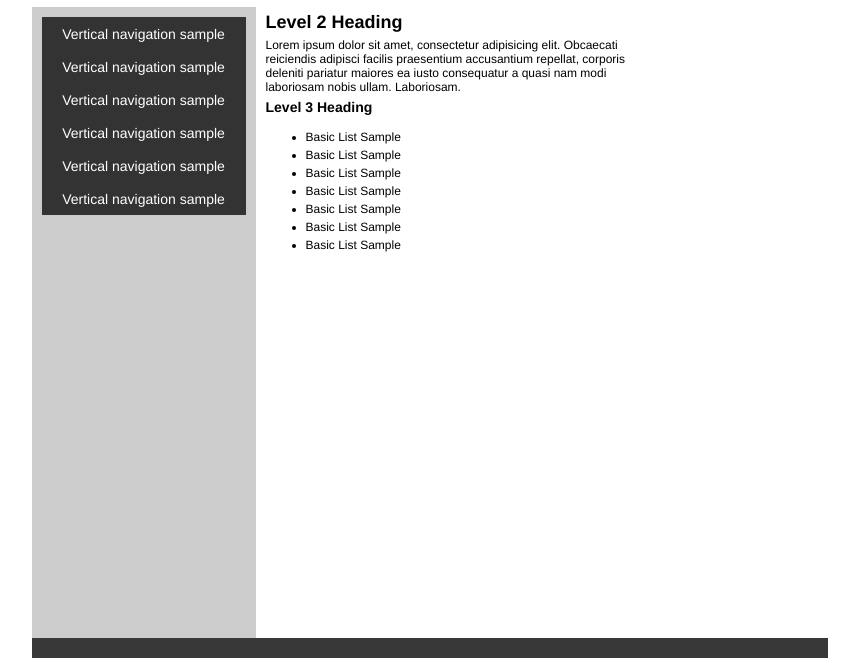
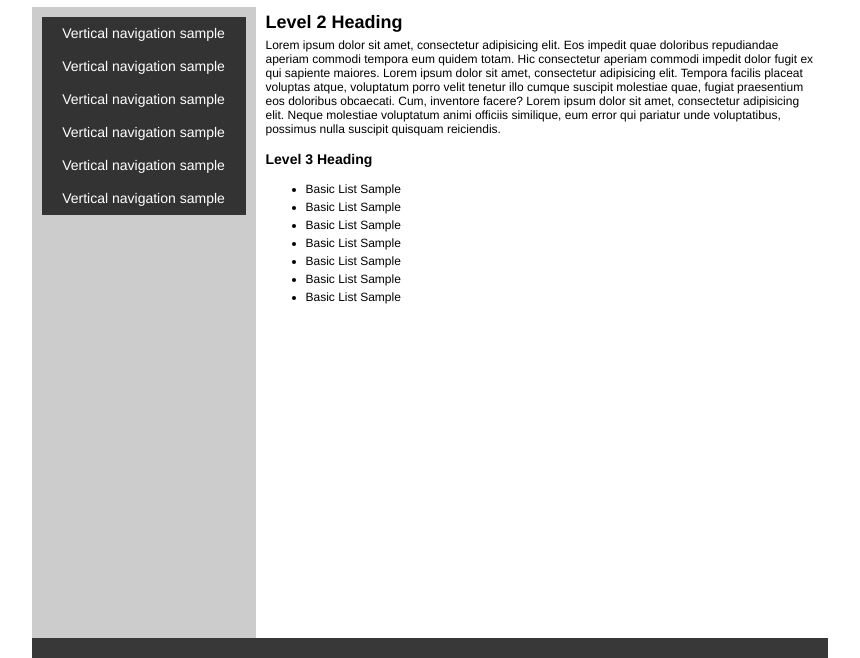
Before and after one commit to AlexeyBarkow/ex-rs, a plain HTML site: page workshop/index.html in a window 1280 px wide. Shown: the part 142-800 px from the top of the page, without its empty margins (210-1070 px from the left). Drawn offline with Linux system fonts and the light colour scheme.

```diff
--- a/workshop/css/stylesheet.css
+++ b/workshop/css/stylesheet.css
@@ -75,8 +75,8 @@
     text-align: center;
 }
 	nav li {
-		padding-top: 9px;
-		padding-bottom: 8px;
+		padding-top: 8px;
+		padding-bottom: 9px;
 		color: #fff;
 		font-size: 14px;
 	}
@@ -91,13 +91,14 @@
 }
 
 .main {
-	width: 400px;
+	width: 550px;
 	padding: 10px;
 	font-size: 12px;
 }
 
-	.main ul {
-		margin-top:15px;
+	.main h3 {
+		margin-bottom:15px;
+		margin-top: 15px;
 	}
 
 	.main * {
--- a/workshop/index.html
+++ b/workshop/index.html
@@ -82,7 +82,7 @@
 			</div>
 			<main class="main">
 				<h2>Level 2 Heading</h2>
-				<p>Lorem ipsum dolor sit amet, consectetur adipisicing elit. Obcaecati reiciendis adipisci facilis praesentium accusantium repellat, corporis deleniti pariatur maiores ea iusto consequatur a quasi nam modi laboriosam nobis ullam. Laboriosam.</p>
+				<p>Lorem ipsum dolor sit amet, consectetur adipisicing elit. Eos impedit quae doloribus repudiandae aperiam commodi tempora eum quidem totam. Hic consectetur aperiam commodi impedit dolor fugit ex qui sapiente maiores. Lorem ipsum dolor sit amet, consectetur adipisicing elit. Tempora facilis placeat voluptas atque, voluptatum porro velit tenetur illo cumque suscipit molestiae quae, fugiat praesentium eos doloribus obcaecati. Cum, inventore facere? Lorem ipsum dolor sit amet, consectetur adipisicing elit. Neque molestiae voluptatum animi officiis similique, eum error qui pariatur unde voluptatibus, possimus nulla suscipit quisquam reiciendis.</p>
 				<h3>Level 3 Heading</h3>
 				<ul>
 					<li>Basic List Sample</li>
```
